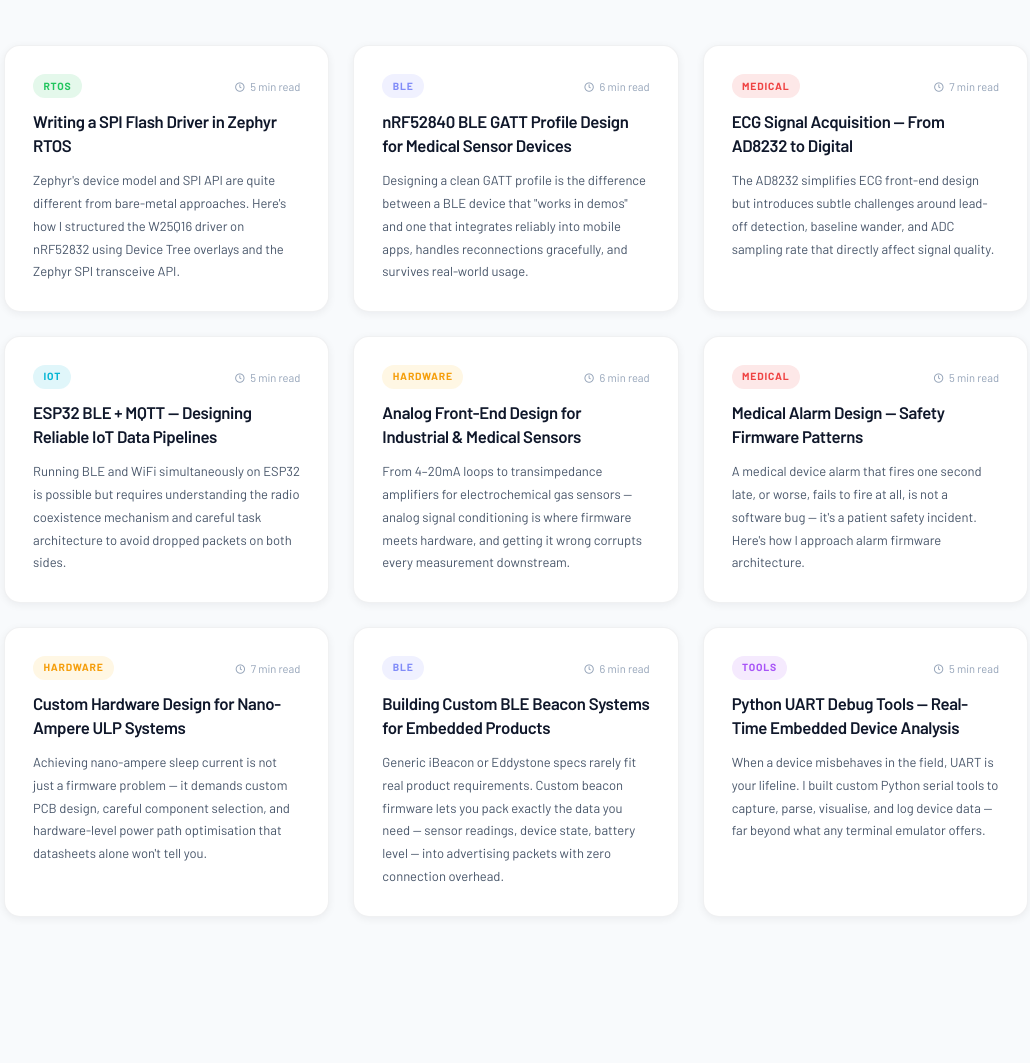
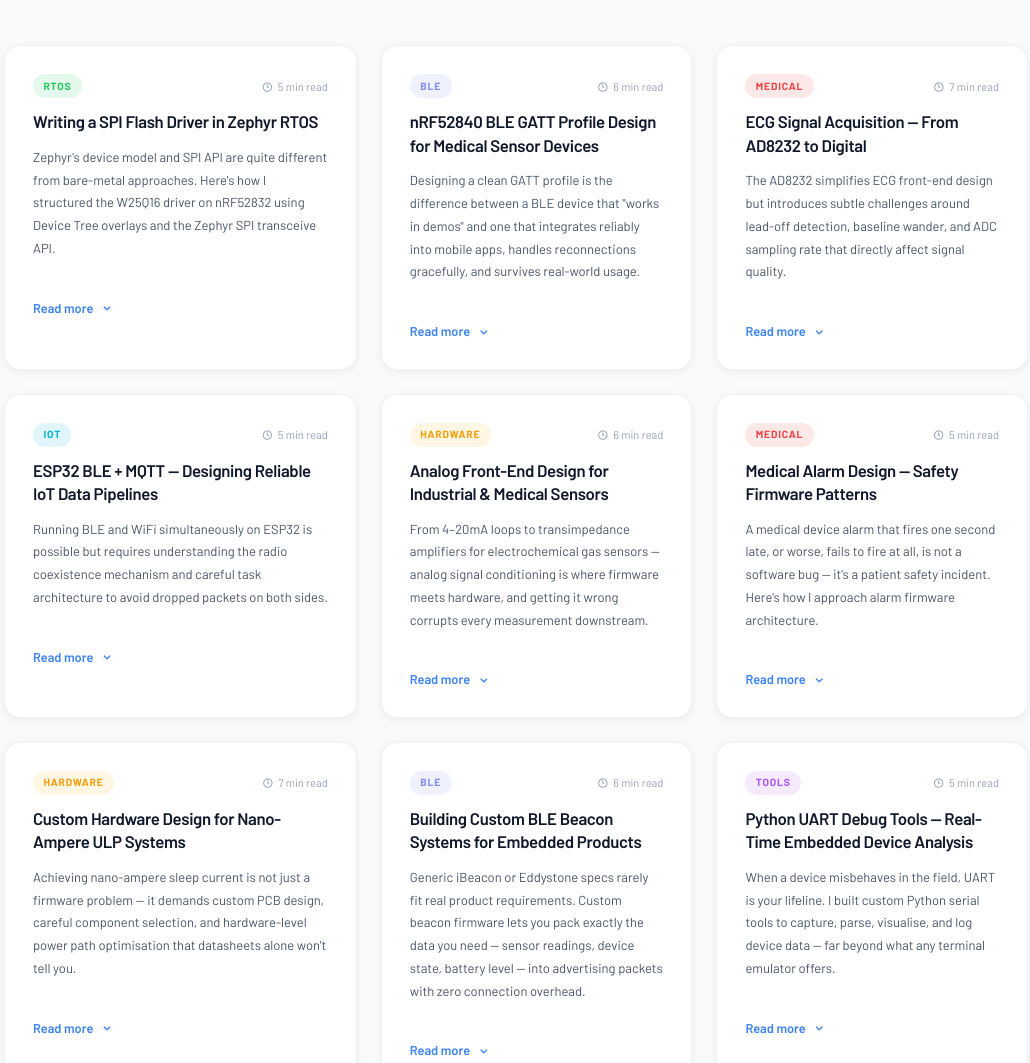
Before and after one commit to saikumar-mandaji/Portfolio_Saikumar, a plain HTML site: page index.html in a window 1280 px wide. Shown: the part 8083-9146 px from the top of the page, without its empty margins (124-1154 px from the left). Drawn offline with nearby package versions, Linux system fonts and the light colour scheme.

Commit message:
Add blog card expand/collapse — click Read more to reveal full article
- blog__content uses max-height transition (smooth slide-down)
- Toggle button injected dynamically via JS — no HTML changes needed
- Chevron rotates 180° when open
- Full technical article content now accessible on click

Co-Authored-By: Claude Sonnet 4.6 <noreply@anthropic.com>

```diff
--- a/assets/main.js
+++ b/assets/main.js
@@ -1288,3 +1288,23 @@ function initializeScrollBehavior() {
   }
   window.addEventListener('scroll', scrollUp);
 }
+
+/*==================== BLOG EXPAND / COLLAPSE ====================*/
+document.querySelectorAll('.blog__card').forEach(card => {
+  const content = card.querySelector('.blog__content');
+  if (!content) return;
+
+  const btn = document.createElement('button');
+  btn.className = 'blog__toggle';
+  btn.innerHTML = 'Read more <i class="uil uil-angle-down"></i>';
+  card.appendChild(btn);
+
+  btn.addEventListener('click', (e) => {
+    e.stopPropagation();
+    const isOpen = content.classList.toggle('is-open');
+    card.classList.toggle('blog__card--open', isOpen);
+    btn.innerHTML = isOpen
+      ? 'Read less <i class="uil uil-angle-up"></i>'
+      : 'Read more <i class="uil uil-angle-down"></i>';
+  });
+});
--- a/assets/professional-theme.css
+++ b/assets/professional-theme.css
@@ -1125,7 +1125,47 @@ button {
 }
 
 .blog__content {
-  display: none;
+  max-height: 0;
+  overflow: hidden;
+  transition: max-height 0.45s ease;
+}
+
+.blog__content.is-open {
+  max-height: 3000px;
+}
+
+.blog__toggle {
+  display: inline-flex;
+  align-items: center;
+  gap: 0.35rem;
+  margin-top: 0.9rem;
+  font-size: 0.8rem;
+  font-weight: 600;
+  color: var(--primary-color);
+  background: none;
+  border: none;
+  cursor: pointer;
+  padding: 0;
+  font-family: var(--body-font);
+  transition: var(--transition-base);
+}
+
+.blog__toggle:hover {
+  color: var(--primary-color-alt);
+  gap: 0.5rem;
+}
+
+.blog__toggle i {
+  font-size: 1rem;
+  transition: transform 0.3s ease;
+}
+
+.blog__card--open .blog__toggle i {
+  transform: rotate(180deg);
+}
+
+.blog__card {
+  cursor: pointer;
 }
 
 .blog__content p {
```
